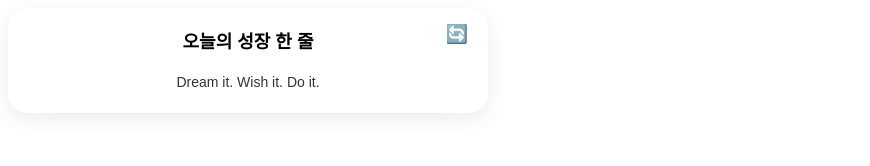
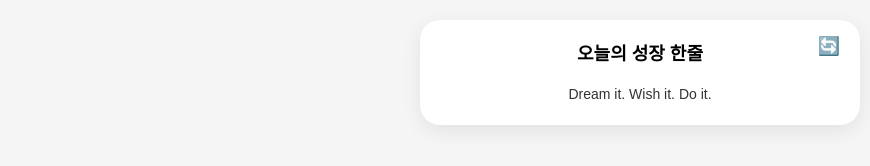
Before and after one commit to todoto1/quotes-1.0, a plain HTML site: page index.html in a window 1280 px wide. Shown: the whole page, without its empty margins (0-870 px from the left). Drawn offline with Linux system fonts and the light colour scheme.

Commit message:
Update index.html

```diff
--- a/index.html
+++ b/index.html
@@ -1,16 +1,66 @@
-<div style="width:440px;background:#fff;border-radius:20px;box-shadow:0 6px 20px rgba(0,0,0,0.08);padding:20px;font-family:'Pretendard',sans-serif;position:relative;line-height:1.6;">
+<!DOCTYPE html>
+<html lang="ko">
+<head>
+<meta charset="UTF-8">
+<meta name="viewport" content="width=device-width, initial-scale=1.0">
+<title>투두투 오늘의 성장 한 줄</title>
+<style>
+  body {
+    margin: 0;
+    padding: 20px;
+    font-family: 'Pretendard', sans-serif;
+    background: #f5f5f5;
+  }
+  .container {
+    width: 100%;
+    max-width: 440px;
+    background: #fff;
+    border-radius: 20px;
+    box-shadow: 0 6px 20px rgba(0,0,0,0.08);
+    padding: 20px;
+    position: relative;
+    line-height: 1.6;
+    box-sizing: border-box;
+    margin: 0 auto;
+  }
+  .refresh-btn {
+    position: absolute;
+    top: 14px;
+    right: 14px;
+    background: none;
+    border: none;
+    font-size: 18px;
+    cursor: pointer;
+  }
+  h1.page-title {
+    text-align: center;
+    font-size: 22px;
+    margin: 0 0 20px;
+    font-weight: bold;
+    color: #000;
+  }
+  h2 {
+    margin: 0 0 14px;
+    font-size: 18px;
+    font-weight: bold;
+    color: #000;
+    text-align: center;
+  }
+  #quote {
+    font-size: 14px;
+    color: #333;
+    margin: 0;
+    text-align: center;
+    outline: none;
+  }
+</style>
+</head>
+<body>
 
-  <!-- 새로고침 버튼 -->
-  <button onclick="refreshQuote()"
-    style="position:absolute;top:14px;right:14px;background:none;border:none;font-size:18px;cursor:pointer;">🔄</button>
-
-  <!-- 제목 -->
-  <h2 style="margin:0 0 14px 0;font-size:18px;font-weight:bold;color:#000;text-align:center;">오늘의 성장 한 줄</h2>
-
-  <!-- 문구 (직접 수정 가능) -->
-  <p id="quote" contenteditable="true"
-     style="font-size:14px;color:#333;margin:0;text-align:center;outline:none;">
-  </p>
+<div class="container">
+  <button class="refresh-btn" onclick="refreshQuote()">🔄</button>
+  <h2>오늘의 성장 한줄</h2>
+  <p id="quote" contenteditable="true"></p>
 </div>
 
 <script>
@@ -123,12 +173,10 @@
   const quoteElement = document.getElementById("quote");
   const storageKey = "todoto_daily_quote";
 
-  // 저장
   function saveQuote(text) {
     localStorage.setItem(storageKey, text);
   }
 
-  // 불러오기
   function loadQuote() {
     const saved = localStorage.getItem(storageKey);
     if (saved) {
@@ -140,23 +188,22 @@
     }
   }
 
-  // 랜덤 선택
   function getRandomQuote() {
     return quotes[Math.floor(Math.random() * quotes.length)];
   }
 
-  // 새로고침 버튼 동작
   function refreshQuote() {
     const random = getRandomQuote();
     quoteElement.innerText = random;
     saveQuote(random);
   }
 
-  // 수정 시 저장
   quoteElement.addEventListener("input", () => {
     saveQuote(quoteElement.innerText);
   });
 
-  // 최초 로드
   loadQuote();
 </script>
+
+</body>
+</html>
```
